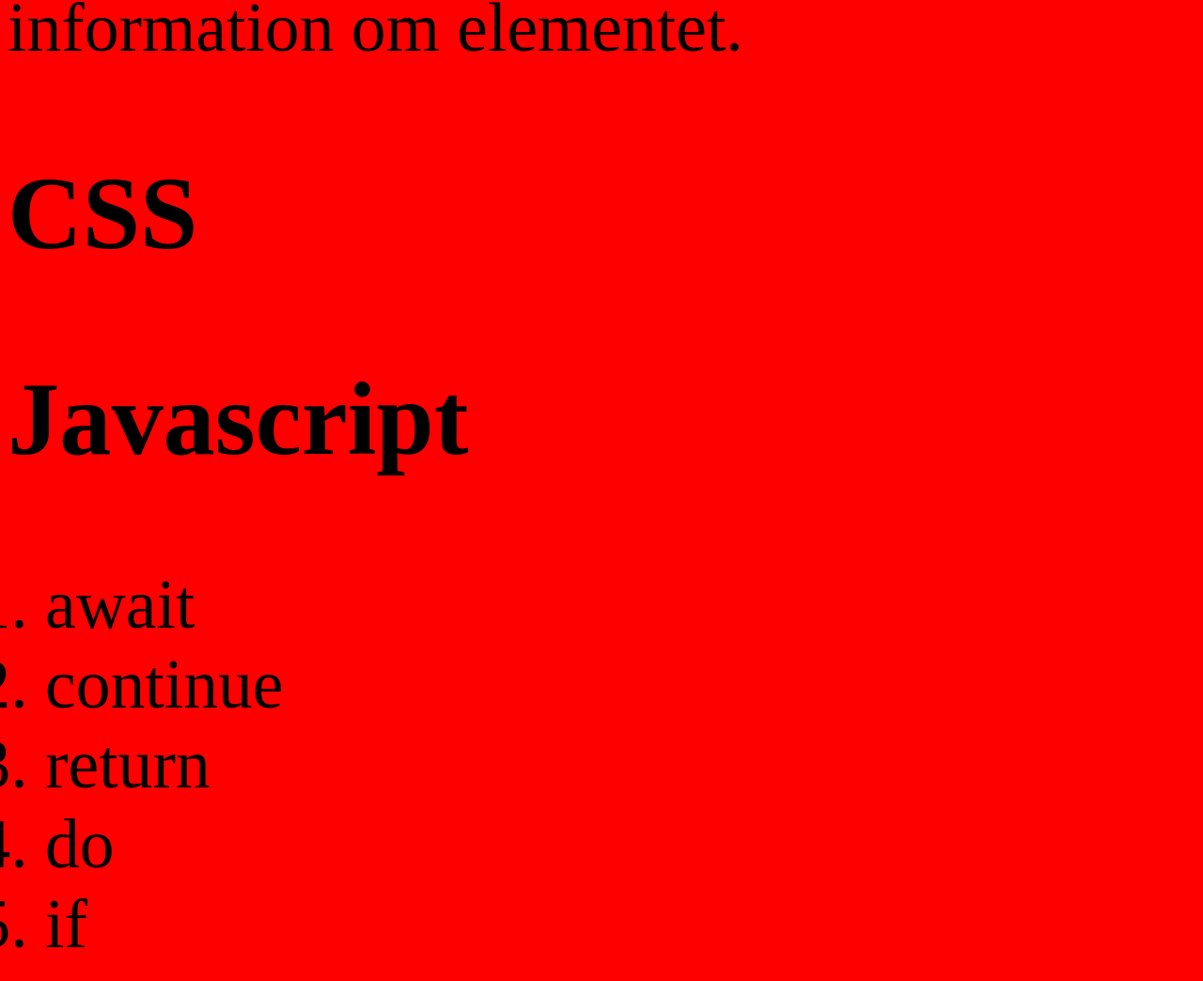
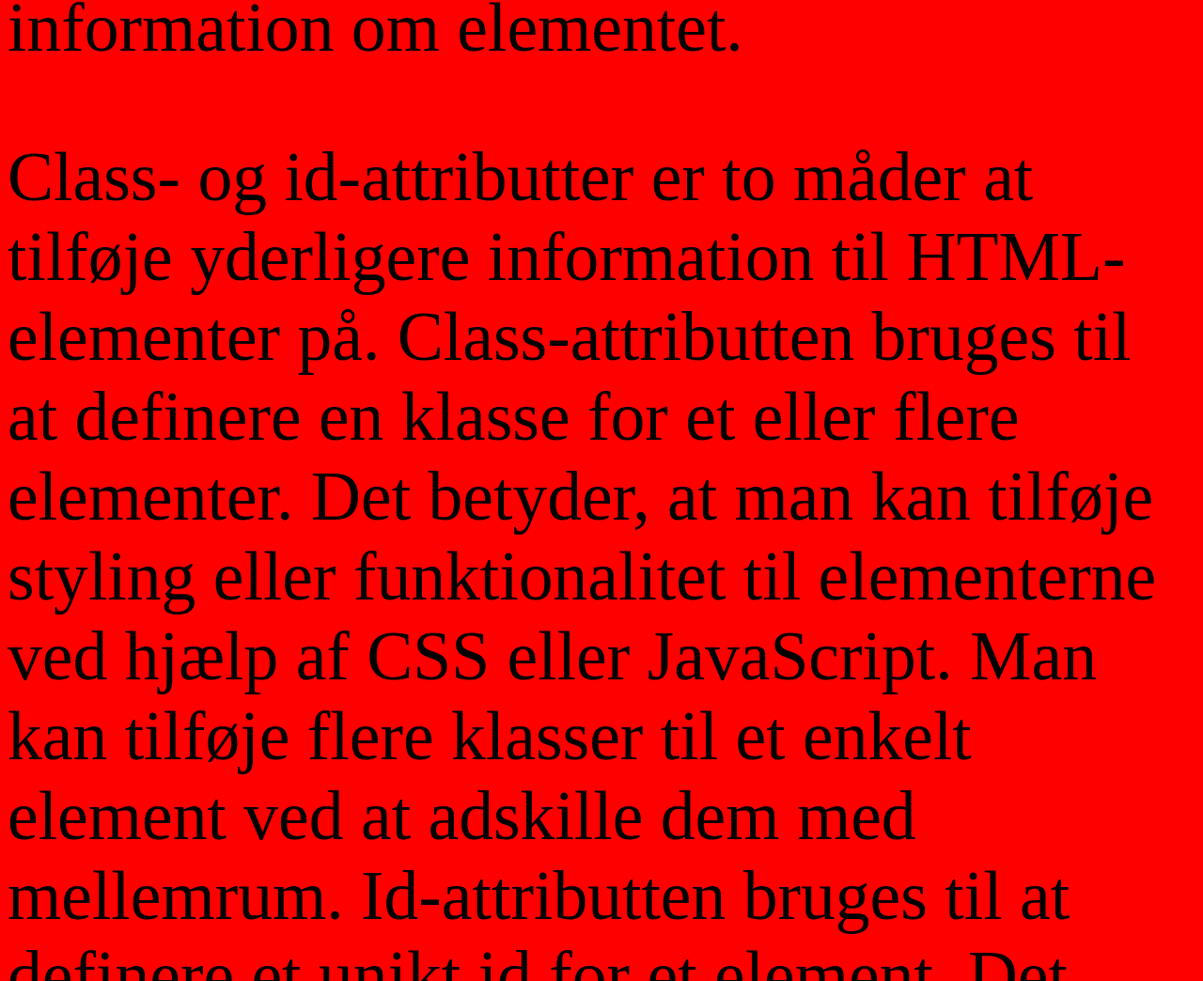
Before and after one commit to PalleGregersJensen/git-branch-exercise, a plain HTML site: page index.html in a window 1280 px wide. Shown: the part 1756-2800 px from the top of the page at 94% size. Drawn offline with Linux system fonts and the light colour scheme.

Commit message:
add class-info

```diff
--- a/index.html
+++ b/index.html
@@ -32,6 +32,14 @@
     </ul>
 
     <p>Et HTML-element består af en åbnings-tag, indhold og en luknings-tag. Åbnings-taggen definerer starten af elementet og luknings-taggen definerer slutningen. Åbnings-taggen starter med "<" efterfulgt af navnet på elementet og lukkes med ">". Luknings-taggen starter også med "<" efterfulgt af en skråstreg og navnet på elementet og derefter ">". Åbnings- og luknings-taggen kan også indeholde attributter, som giver yderligere information om elementet.</p>
+
+    <p>Class- og id-attributter er to måder at tilføje yderligere information til HTML-elementer på.
+
+Class-attributten bruges til at definere en klasse for et eller flere elementer. Det betyder, at man kan tilføje styling eller funktionalitet til elementerne ved hjælp af CSS eller JavaScript. Man kan tilføje flere klasser til et enkelt element ved at adskille dem med mellemrum.
+
+Id-attributten bruges til at definere et unikt id for et element. Det betyder, at man kan henvise til elementet fra andre steder i koden, fx i en hyperlink. Id-attributter skal være unikke i hele dokumentet, og man kan kun tilføje et id til et enkelt element.
+
+Både class- og id-attributter skrives som en del af elementets åbnings-tag og følges af et lighedstegn og et anførselstegn. Værdien af attributten skrives derefter mellem anførselstegnene.</p>
 </section>
 
 
```
